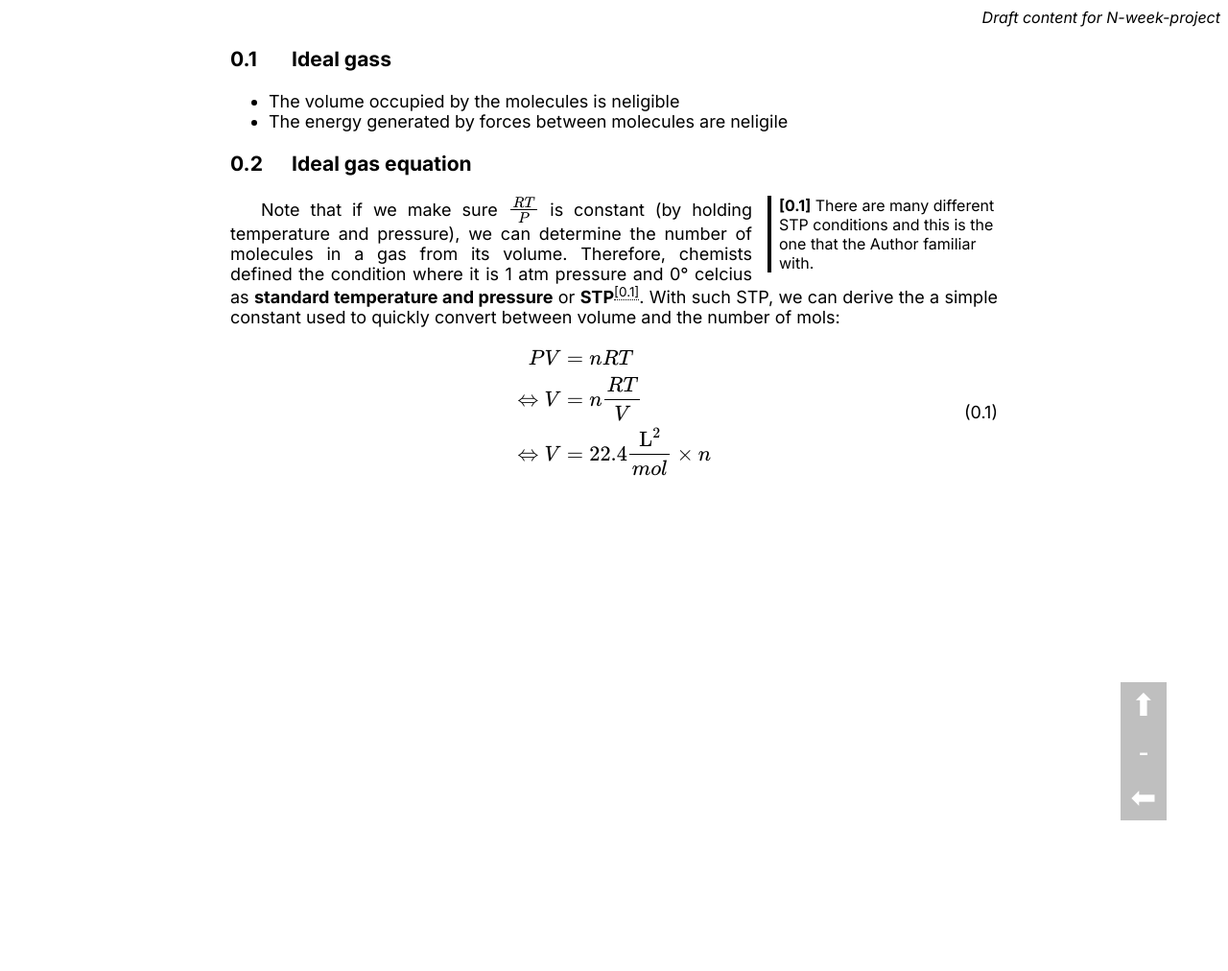
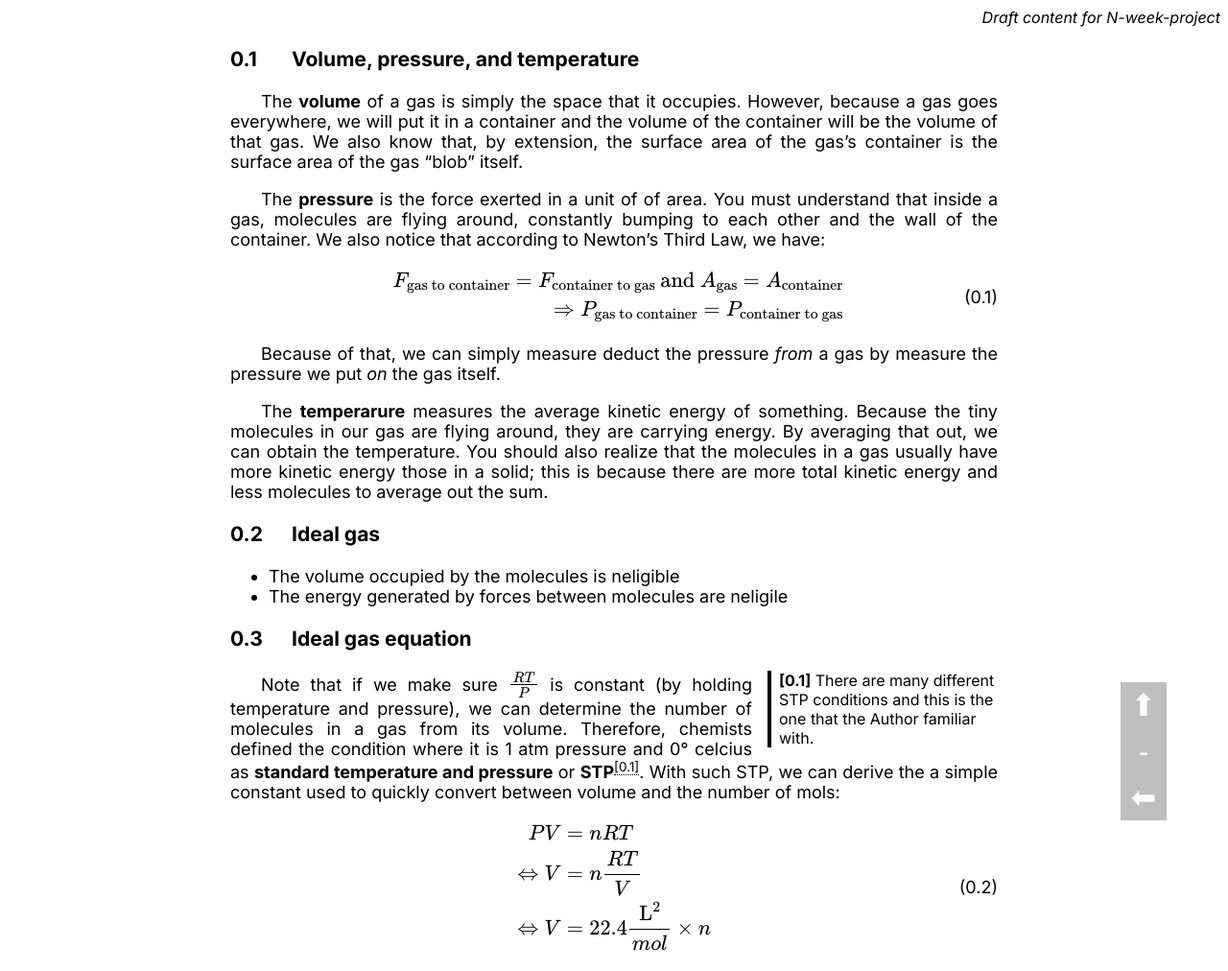
Before and after one commit to LukeNK/n-week-project, a Jekyll site: the page built from drafts/gases.md, in a window 1280 px wide. Shown: the whole page at 96% size. Built offline with Jekyll 4.4.1, drawn with Linux system fonts in a browser that asks for light colours; before the commit the page ends 900 px from its top, so only the background shows below that.

Commit message:
Add more note

```diff
--- a/drafts/gases.md
+++ b/drafts/gases.md
@@ -11,7 +11,20 @@ title: Gases
     Use notebook for the ideal gas equation (and derive it)
 -->
 
-### Ideal gass
+### Volume, pressure, and temperature
+The **volume** of a gas is simply the space that it occupies. However, because a gas goes everywhere, we will put it in a container and the volume of the container will be the volume of that gas. We also know that, by extension, the surface area of the gas's container is the surface area of the gas "blob" itself.
+
+The **pressure** is the force exerted in a unit of of area. You must understand that inside a gas, molecules are flying around, constantly bumping to each other and the wall of the container. We also notice that according to Newton's Third Law, we have:
+<eq>\begin{aligned}
+    F_\text{gas to container} = F_\text{container to gas} \text{ and } A_\text{gas} = A_\text{container} \\
+    \Rightarrow
+    P_\text{gas to container} = P_\text{container to gas}
+\end{aligned}</eq>
+Because of that, we can simply measure deduct the pressure _from_ a gas by measure the pressure we put _on_ the gas itself.
+
+The **temperarure** measures the average kinetic energy of something. Because the tiny molecules in our gas are flying around, they are carrying energy. By averaging that out, we can obtain the temperature. You should also realize that the molecules in a gas usually have more kinetic energy those in a solid; this is because there are more total kinetic energy and less molecules to average out the sum.
+
+### Ideal gas
 - The volume occupied by the molecules is neligible
 - The energy generated by forces between molecules are neligile
 
```
